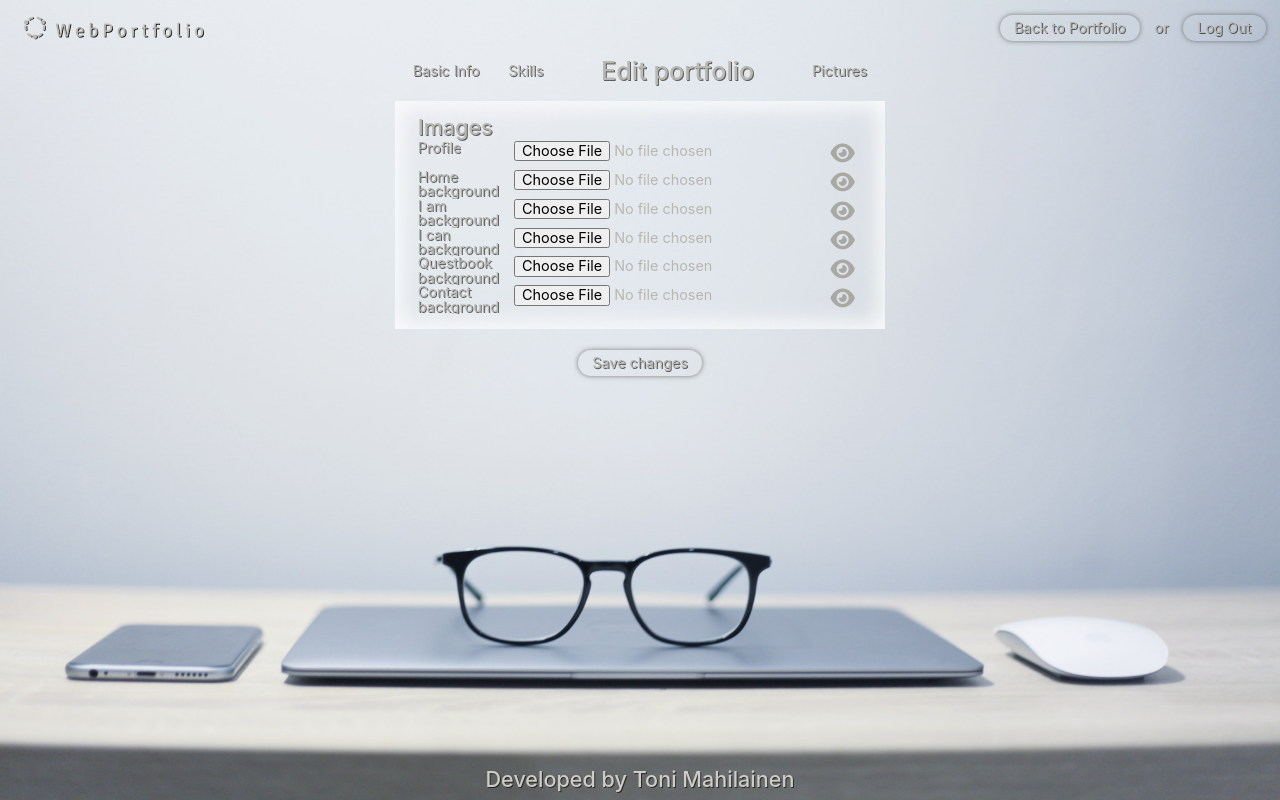
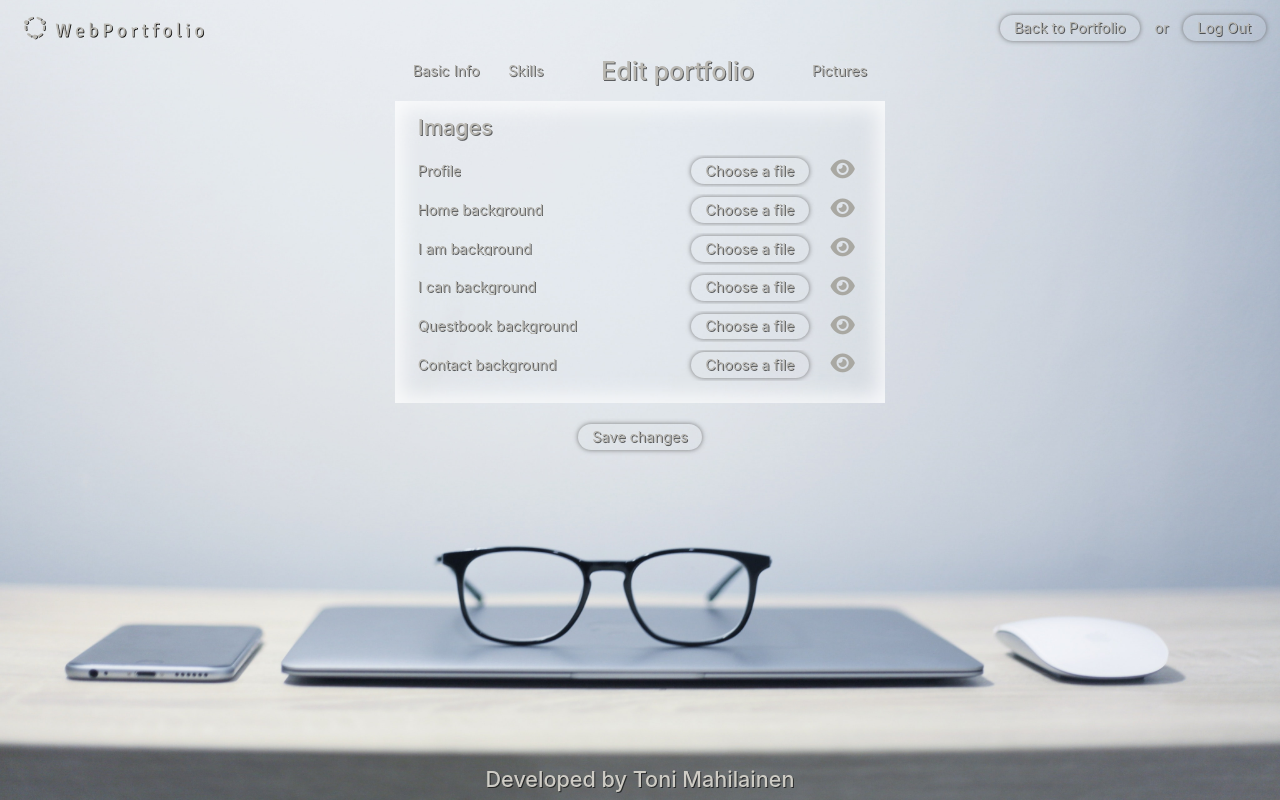
Before and after one commit to toni-mahilainen/WebPortfolio, a React (Create React App) app: page /editportfolio in a window 1280 px wide. Built offline with nearby package versions, Linux system fonts and the light colour scheme; sample sign-in values are in the browser's storage.

Commit message:
Kuvan esikatselun ponnahdusikkuna valmis

```diff
--- a/src/Components/EditPortfolio/editPortfolio.css
+++ b/src/Components/EditPortfolio/editPortfolio.css
@@ -483,21 +483,73 @@ input[type=range].inputSkillLevel:focus::-ms-fill-upper,
     width: 45%;
 }
 
+#imagesHeaderCol h4{
+    padding-bottom: 1rem;
+}
+
 .imageControlsDiv {
     display: flex;
     width: 100%;
-}
-
-.imagePreviewBtn {
-    margin-right: 0;
-    background-color: transparent;
-    border: none;
-    align-self: center;
+    margin-bottom: .5rem;
+    align-items: center;
 }
 
 .fileInput {
-    margin-right: 0;
-    margin-left: auto;
+    margin: .2rem 1rem .2rem auto;
+    padding: .4rem 1rem;
+    width: fit-content;
+    background-color: transparent;
+    border: none;
+    border-radius: 1rem;
+    box-shadow: 0px 0px 5px 0px rgba(95, 95, 95, 0.8);
+    color: #b9b7b1;
+    text-shadow: 1px 1px rgba(0, 0, 0, 0.6);
+    outline: none;
+    cursor: pointer;
+}
+
+[type="file"] {
+    border: 0;
+    clip: rect(0, 0, 0, 0);
+    height: 1px;
+    overflow: hidden;
+    padding: 0;
+    white-space: nowrap;
+    width: 1px;
+}
+
+.imagePreviewBtn, #closePreviewModalBtn {
+    background-color: transparent;
+    border: none;
+    outline: none;
+}
+
+#closePreviewModalBtn {
+    position: absolute;
+    margin: .3rem;
+    right: 0;
+}
+
+#closePreviewModalBtn .fas {
+    opacity: 0.6;
+    text-shadow: 0px 0px 10px rgba(0, 0, 0, 1);
+    padding: .5rem;
+}
+
+.imagePreviewBtn:focus {
+    outline: none;
+}
+
+#imagePreviewModal {
+    max-width: 31%;
+}
+
+#imagePreviewModal img {
+    width: 100%;
+}
+
+#imagePreviewModal .modal-content {
+    border: none;
 }
 /*#endregion*/
 /* --------------------------PICTURES-------------------------- */
--- a/src/Components/EditPortfolio/editPortfolio.jsx
+++ b/src/Components/EditPortfolio/editPortfolio.jsx
@@ -31,11 +31,15 @@ class PictureEdit extends Component {
             CreateSpaceResponseArray: [],
             SendPicsResponseArray: [],
             DeletePicsResponseArray: [],
-            PicObjArray: []
+            PicObjArray: [],
+            ShowPreviewModal: false,
+            UrlForModal: ""
         }
         this.checkStatus = this.checkStatus.bind(this);
         this.clearInputs = this.clearInputs.bind(this);
+        this.closeImagePreviewModal = this.closeImagePreviewModal.bind(this);
         this.deletePicturesFromAzure = this.deletePicturesFromAzure.bind(this);
+        this.filenameToInput = this.filenameToInput.bind(this);
         this.getPictureNames = this.getPictureNames.bind(this);
         this.handleValueChange = this.handleValueChange.bind(this);
         this.handleSubmit = this.handleSubmit.bind(this);
@@ -44,6 +48,7 @@ class PictureEdit extends Component {
         this.imageUrlsFromDatabase = this.imageUrlsFromDatabase.bind(this);
         this.imageUrlsToDatabase = this.imageUrlsToDatabase.bind(this);
         this.imageUrlToImgSource = this.imageUrlToImgSource.bind(this);
+        this.openImagePreviewModal = this.openImagePreviewModal.bind(this);
         this.sendPicturesToAzure = this.sendPicturesToAzure.bind(this);
         this.updateFilenameStates = this.updateFilenameStates.bind(this);
         this.Auth = new AuthService();
@@ -56,6 +61,60 @@ class PictureEdit extends Component {
         } else if (this.Auth.getFirstLoginMark() !== null && this.Auth.getImagesAddedMark() !== null) {
             this.imageUrlsFromDatabase();
         }
+    }
+
+    // Close modal window  for adding a new skill
+    closeImagePreviewModal() {
+        this.setState({
+            ShowPreviewModal: false
+        });
+    }
+
+    // Open modal window for adding a new skill
+    openImagePreviewModal(event) {
+        switch (event.target.id) {
+            case "profilePreviewBtn":
+                this.setState({
+                    UrlForModal: this.props.profilePicUrl
+                })
+                break;
+
+            case "homePreviewBtn":
+                this.setState({
+                    UrlForModal: this.props.homePicUrl
+                })
+                break;
+
+            case "iamPreviewBtn":
+                this.setState({
+                    UrlForModal: this.props.iamPicUrl
+                })
+                break;
+
+            case "icanPreviewBtn":
+                this.setState({
+                    UrlForModal: this.props.icanPicUrl
+                })
+                break;
+
+            case "questbookPreviewBtn":
+                this.setState({
+                    UrlForModal: this.props.questbookPicUrl
+                })
+                break;
+
+            case "contactPreviewBtn":
+                this.setState({
+                    UrlForModal: this.props.contactPicUrl
+                })
+                break;
+
+            default:
+                break;
+        }
+        this.setState({
+            ShowPreviewModal: true
+        });
     }
 
     // Get names for users current pictures and sets them to state variables
@@ -88,6 +147,14 @@ class PictureEdit extends Component {
             })
     }
 
+    // Set a chosen filename to the value of file input
+    filenameToInput(input) {
+        let path = input.value;
+        let splittedPath = path.split("\\");
+        let filename = splittedPath[splittedPath.length - 1];
+        document.getElementById(input.id + "Lbl").innerHTML = filename;
+    }
+
     // Update current pictures filenames to states
     updateFilenameStates(filename) {
         let filenameSplitted = filename.split(".")
@@ -137,6 +204,9 @@ class PictureEdit extends Component {
     handleValueChange(input) {
         // Depending input field, the right state will be updated
         let inputId = input.target.id;
+        // File input to the filenameToInput -function
+        let fileInput = document.getElementById(inputId);
+        this.filenameToInput(fileInput);
         // Name of the file is always the same depending on which picture is at issue
         // Only type of the file depends on users file
         let filename = "";
@@ -152,7 +222,7 @@ class PictureEdit extends Component {
         let reader = new FileReader();
         // Url for image
         let imageUrl = "";
-        // Read content of a blob and depending the input, set it and image url to right state variables
+        // Read content of a blob and depending the input, set it and image url to the right state variables
         reader.readAsArrayBuffer(blob);
 
         switch (inputId) {
@@ -652,33 +722,51 @@ class PictureEdit extends Component {
                                 <Col>
                                     <div className="imageControlsDiv">
                                         <label>Profile</label>
-                                        <input className="fileInput" id="profilePicInput" type="file" onChange={this.handleValueChange} />
-                                        <button id="profilePreviewBtn" className="imagePreviewBtn" type="button" title="Show image preview"><span className="fas fa-eye"></span></button>
+                                        <input id="profilePicInput" type="file" onChange={this.handleValueChange} />
+                                        <label id="profilePicInputLbl" className="fileInput" for="profilePicInput">Choose a file</label>
+                                        <button className="imagePreviewBtn" type="button" title="Show image preview" onClick={this.openImagePreviewModal}>
+                                            <span id="profilePreviewBtn" className="fas fa-eye"></span>
+                                        </button>
                                     </div>
                                     <div className="imageControlsDiv">
                                         <label>Home background</label>
-                                        <input className="fileInput" id="homePicInput" type="file" onChange={this.handleValueChange} />
-                                        <button id="homePreviewBtn" className="imagePreviewBtn" type="button" title="Show image preview"><span className="fas fa-eye"></span></button>
+                                        <input id="homePicInput" type="file" onChange={this.handleValueChange} />
+                                        <label id="homePicInputLbl" className="fileInput" for="homePicInput">Choose a file</label>
+                                        <button className="imagePreviewBtn" type="button" title="Show image preview" onClick={this.openImagePreviewModal}>
+                                            <span id="homePreviewBtn" className="fas fa-eye"></span>
+                                        </button>
                                     </div>
                                     <div className="imageControlsDiv">
                                         <label>I am background</label>
-                                        <input className="fileInput" id="iamPicInput" type="file" onChange={this.handleValueChange} />
-                                        <button id="iamPreviewBtn" className="imagePreviewBtn" type="button" title="Show image preview"><span className="fas fa-eye"></span></button>
+                                        <input id="iamPicInput" type="file" onChange={this.handleValueChange} />
+                                        <label id="iamPicInputLbl" className="fileInput" for="iamPicInput">Choose a file</label>
+                                        <button className="imagePreviewBtn" type="button" title="Show image preview" onClick={this.openImagePreviewModal}>
+                                            <span id="iamPreviewBtn" className="fas fa-eye"></span>
+                                        </button>
                                     </div>
                                     <div className="imageControlsDiv">
                                         <label>I can background</label>
-                                        <input className="fileInput" id="icanPicInput" type="file" onChange={this.handleValueChange} />
-                                        <button id="icanPreviewBtn" className="imagePreviewBtn" type="button" title="Show image preview"><span className="fas fa-eye"></span></button>
+                                        <input id="icanPicInput" type="file" onChange={this.handleValueChange} />
+                                        <label id="icanPicInputLbl" className="fileInput" for="icanPicInput">Choose a file</label>
+                                        <button className="imagePreviewBtn" type="button" title="Show image preview" onClick={this.openImagePreviewModal}>
+                                            <span id="icanPreviewBtn" className="fas fa-eye"></span>
+                                        </button>
                                     </div>
                                     <div className="imageControlsDiv">
                                         <label>Questbook background</label>
-                                        <input className="fileInput" id="questbookPicInput" type="file" onChange={this.handleValueChange} />
-                                        <button id="questbookPreviewBtn" className="imagePreviewBtn" type="button" title="Show image preview"><span className="fas fa-eye"></span></button>
+                                        <input id="questbookPicInput" type="file" onChange={this.handleValueChange} />
+                                        <label id="questbookPicInputLbl" className="fileInput" for="questbookPicInput">Choose a file</label>
+                                        <button className="imagePreviewBtn" type="button" title="Show image preview" onClick={this.openImagePreviewModal}>
+                                            <span id="questbookPreviewBtn" className="fas fa-eye"></span>
+                                        </button>
                                     </div>
                                     <div className="imageControlsDiv">
                                         <label>Contact background</label>
-                                        <input className="fileInput" id="contactPicInput" type="file" onChange={this.handleValueChange} />
-                                        <button id="contactPreviewBtn" className="imagePreviewBtn" type="button" title="Show image preview"><span className="fas fa-eye"></span></button>
+                                        <input id="contactPicInput" type="file" onChange={this.handleValueChange} />
+                                        <label id="contactPicInputLbl" className="fileInput" for="contactPicInput">Choose a file</label>
+                                        <button className="imagePreviewBtn" type="button" title="Show image preview" onClick={this.openImagePreviewModal}>
+                                            <span id="contactPreviewBtn" className="fas fa-eye"></span>
+                                        </button>
                                     </div>
                                 </Col>
                             </Row>
@@ -690,6 +778,14 @@ class PictureEdit extends Component {
                         </Col>
                     </Row>
                 </Container>
+
+                {/* Modal window for the image preview */}
+                <Modal id="imagePreviewModal" show={this.state.ShowPreviewModal} onHide={this.closeImagePreviewModal} centered>
+                    <button id="closePreviewModalBtn" type="button" title="Close">
+                        <span className="fas fa-times-circle" onClick={this.closeImagePreviewModal}></span>
+                    </button>
+                    <img src={this.state.UrlForModal + sasToken} alt="Preview" />
+                </Modal>
             </form>
         )
     }
@@ -1656,7 +1752,7 @@ class InfoEdit extends Component {
         deleteBtn.setAttribute("style", "outline:none;");
         // span attribute
         spanLinkId.setAttribute("hidden", "hidden");
-        spanDelete.setAttribute("class", "far fa-trash-alt");
+        spanDelete.setAttribute("class", "fas fa-trash-alt");
         // input attribute
         inputServiceLink.setAttribute("type", "url");
         // select attribute
--- a/src/Components/Main/main.css
+++ b/src/Components/Main/main.css
@@ -28,13 +28,14 @@
 
 .main input {
     margin: 0.6rem;
-    padding: 3px;
+    padding: .4rem;
     text-align: center;
     width: 60%;
     border: none;
     border-radius: 5px;
     background-color: rgb(229, 234, 238);
     box-shadow: inset 0px 0px 5px 0px rgba(95, 95, 95, 0.8);
+    outline: none;
 }
 
 #signUpBtn {
@@ -66,13 +67,14 @@
 
 #signInModalBody input {
     margin: 0.6rem 0;
-    padding: 3px;
+    padding: .4rem;
     width: 80%;
     background-color: transparent;
     text-align: center;
     border: none;
     border-radius: 5px;
     box-shadow: inset 0px 0px 5px 0px rgba(95, 95, 95, 0.8);
+    outline: none;
 }
 
 .modal-content {
```
